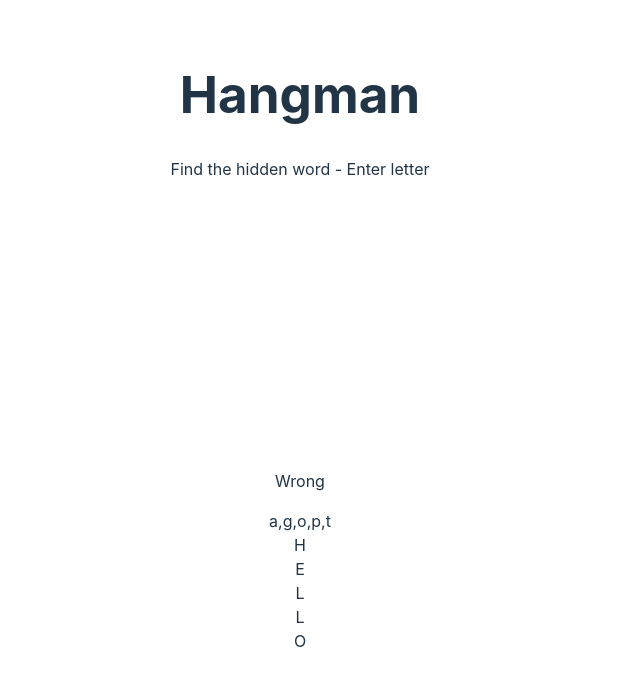
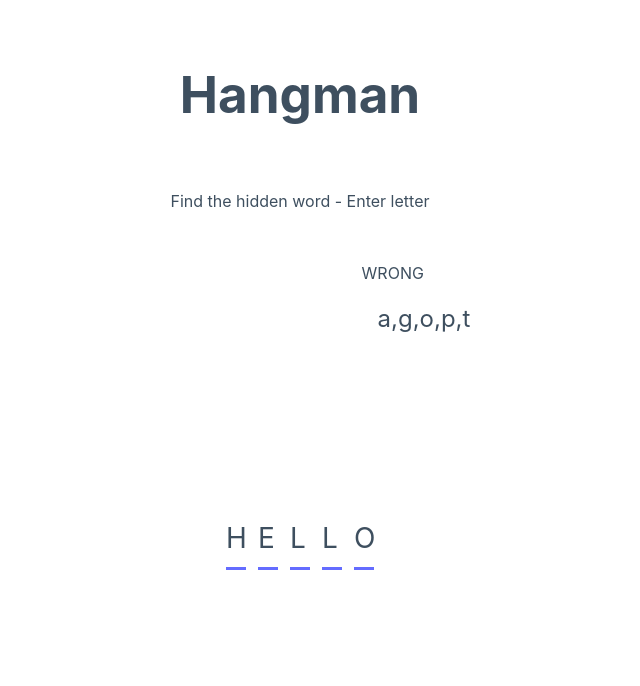
Before and after one commit to salvar3nga/Hangman, a React app: page / in a window 1280 px wide. Shown: the top 686 px of the page, without its empty margins (340-980 px from the left). Built offline with nearby package versions, Linux system fonts and the light colour scheme; the HTML template or start-up script is replaced by a standard one.

Commit message:
stylings overhaul

```diff
--- a/src/components/dialog/dialog.tsx
+++ b/src/components/dialog/dialog.tsx
@@ -5,7 +5,7 @@ export function Dialog(){
         <div className={styles.popupContainer}>
             <div className={styles.popup}>
                 <h2>You have Won</h2>
-                <button> Play again</button>
+                <button className={styles.popupBtn}> Play again</button>
             </div>
         </div>
     )
--- /dev/null
+++ b/src/components/game-panel/game-panel.module.css
@@ -0,0 +1,15 @@
+.gameContainer{
+    width: 100%;
+    display: flex;
+    flex-direction: column;
+    align-items: center;
+    justify-content: center;
+    gap: 1rem;
+}
+
+.hangmanSection{
+    display: flex;
+    justify-content: center;
+    align-items: flex-start;
+    gap: 2rem
+}
--- a/src/components/game-panel/game-panel.tsx
+++ b/src/components/game-panel/game-panel.tsx
@@ -1,14 +1,23 @@
+import { Dialog } from '../dialog'
 import { HangmanFigure } from '../hangman-figure'
 import { Letters } from '../letters/letters'
+import { Notification } from '../notification'
+import { WordToGuess } from '../word-to-guess'
+import styles from "./game-panel.module.css"
 
 
 export function GamePanel(){
     return (
-        <main>
+        <main className={styles.gameContainer}>
             <h1>Hangman</h1>
             <p>Find the hidden word - Enter letter</p>
-            <HangmanFigure/>
-            <Letters/>
+            <section className={styles.hangmanSection}>
+                <HangmanFigure/>
+                <Letters/>
+            </section>
+            <WordToGuess/>
+            {/* <Dialog/> */}
+            {/* <Notification/> */}
         </main>
     )
 }
--- a/src/components/letters/letters.module.css
+++ b/src/components/letters/letters.module.css
@@ -1,15 +1,7 @@
-.wrongLettersContainer{
-
+.uppercase{
+    text-transform: uppercase;
 }
-
-.wrongLetters{
-
+.uppercase + span{
+    padding-left: 1rem;
+    font-size: 1.5rem;
 }
-
-.word{
-
-}
-
-#word{
-
-}
--- a/src/components/letters/letters.tsx
+++ b/src/components/letters/letters.tsx
@@ -2,22 +2,11 @@ import styles from "./letters.module.css"
 
 export function Letters(){
     return (
-        <div className={styles.wrongLettersContainer}>
             <div className={styles.wrongLetters}>
-                <p>Wrong</p>
+                <p className={styles.uppercase}>Wrong</p>
                 <span>
                     a,g,o,p,t
                 </span>
             </div>
-
-
-            <div className={styles.word}>
-                    <div>H</div>
-                    <div>E</div>
-                    <div>L</div>
-                    <div>L</div>
-                    <div>O</div>
-            </div>
-        </div>
     )
 }
--- a/src/components/notification/notification.module.css
+++ b/src/components/notification/notification.module.css
@@ -1,5 +1,7 @@
 .notificationContainer{
-
+    background-color: rgba(0, 0, 0, 0.3);
+    border-radius: 10px 10px 0 0 ;
+    padding: 15px 20px;
 }
 
 .popup{
--- /dev/null
+++ b/src/components/word-to-guess/index.ts
@@ -0,0 +1 @@
+export {WordToGuess} from "./word-to-guess"
--- /dev/null
+++ b/src/components/word-to-guess/word-to-guess.module.css
@@ -0,0 +1,15 @@
+
+.word{
+    display: flex;
+    justify-content: center;
+    gap: 0.75rem;
+}
+
+
+.word * {
+    border-bottom: 3px solid #646cff;
+    font-size: 1.75rem;
+    height: 50px;
+    width: 20px;
+    text-transform: uppercase;
+}
--- /dev/null
+++ b/src/components/word-to-guess/word-to-guess.tsx
@@ -0,0 +1,13 @@
+import styles from "./word-to-guess.module.css"
+
+export function WordToGuess(){
+    return (
+        <div className={styles.word}>
+            <div>H</div>
+            <div>E</div>
+            <div>L</div>
+            <div>L</div>
+            <div>O</div>
+        </div>
+    )
+}
--- a/src/index.css
+++ b/src/index.css
@@ -1,11 +1,13 @@
 :root {
+
+  --main-color: 255, 255, 255;
+  --main-bg-color: 36, 36, 36;
+
   font-family: Inter, system-ui, Avenir, Helvetica, Arial, sans-serif;
   line-height: 1.5;
   font-weight: 400;
 
   color-scheme: light dark;
-  color: rgba(255, 255, 255, 0.87);
-  background-color: #242424;
 
   font-synthesis: none;
   text-rendering: optimizeLegibility;
@@ -13,24 +15,29 @@
   -moz-osx-font-smoothing: grayscale;
 }
 
+@media (prefers-color-scheme: light) {
+  :root {
+    --main-color: 33, 53, 71;
+    --main-bg-color: 255, 255, 255;
+  }
+
+  button {
+    background-color: #f9f9f9;
+  }
+}
+
 #root {
   max-width: 1280px;
+  padding: 2rem;
   margin: 0 auto;
-  padding: 2rem;
-  text-align: center;
-}
-
-a {
-  font-weight: 500;
-  color: #646cff;
-  text-decoration: inherit;
-}
-a:hover {
-  color: #535bf2;
+  height: 80vh;
+  overflow: hidden;
 }
 
 body {
   margin: 0;
+  color: rgba(var(--main-color),0.87);
+  background-color: rgb(var(--main-bg-color));
 }
 
 h1 {
@@ -56,16 +63,3 @@ button:focus,
 button:focus-visible {
   outline: 4px auto -webkit-focus-ring-color;
 }
-
-@media (prefers-color-scheme: light) {
-  :root {
-    color: #213547;
-    background-color: #ffffff;
-  }
-  a:hover {
-    color: #747bff;
-  }
-  button {
-    background-color: #f9f9f9;
-  }
-}
```
Also changed, not shown: src/components/dialog/dialog.module.css (+10 -1 lines).
